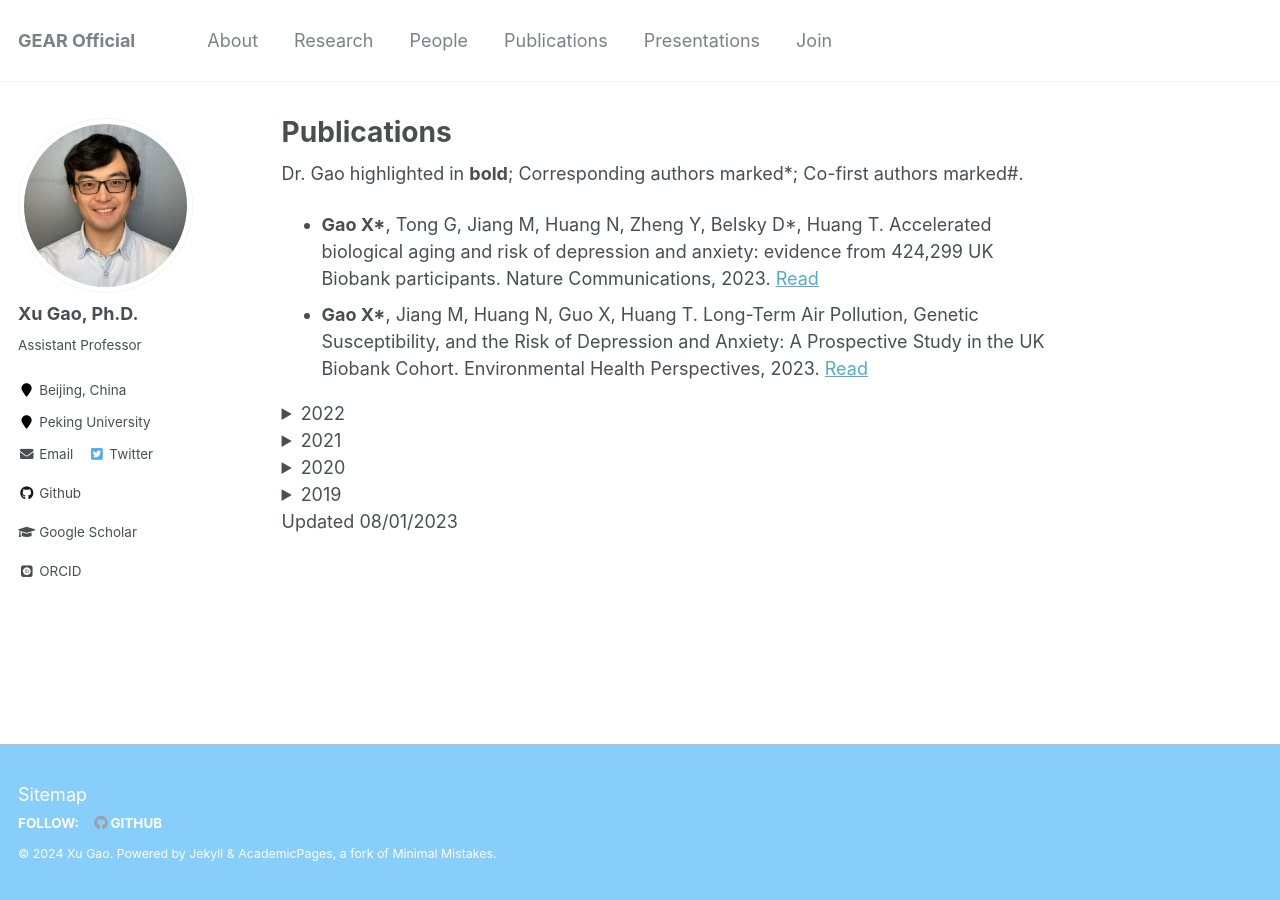
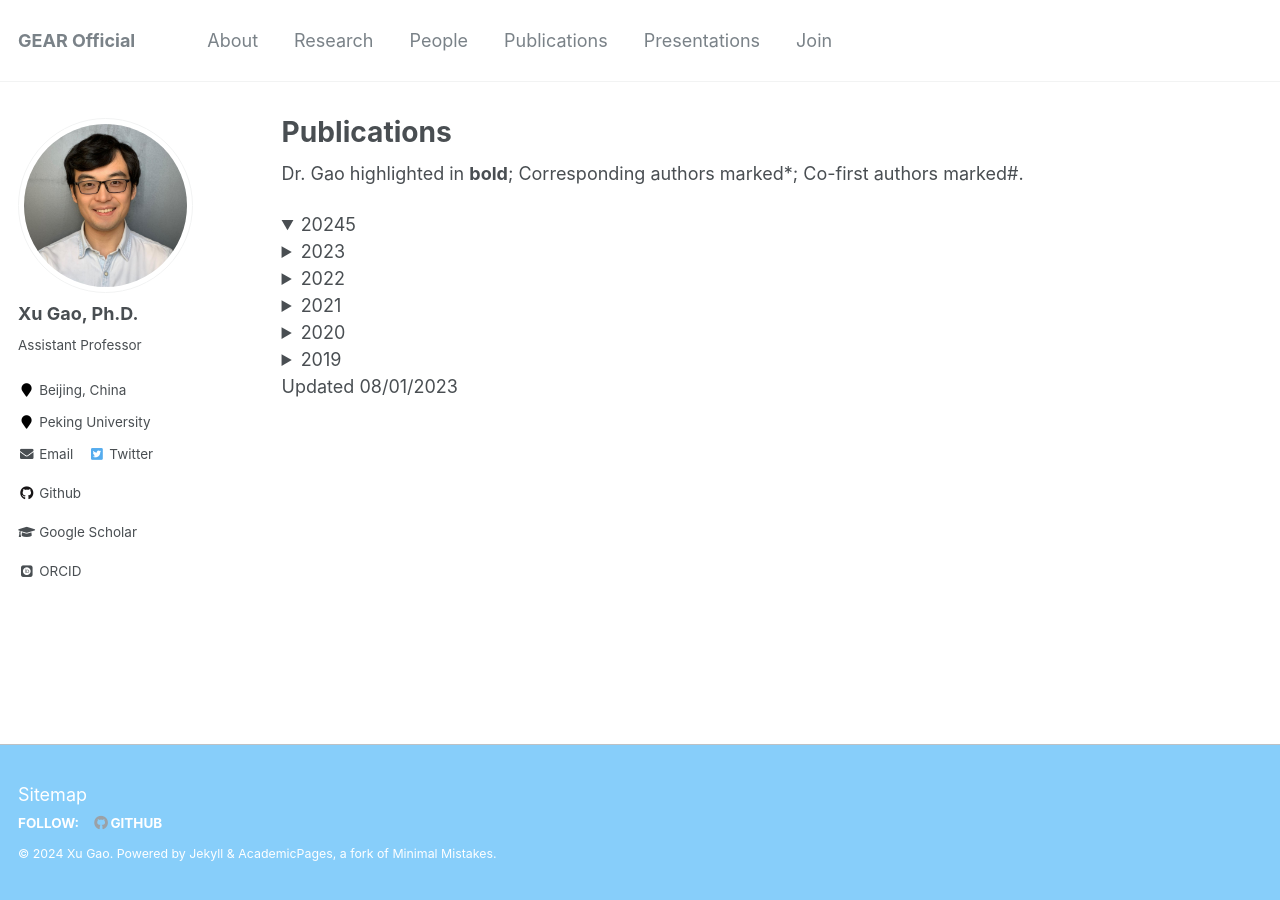
Before and after one commit to ytwangZero/gearpku2020.github.io, a Jekyll site: the page built from _pages/PUBLICATIONS.md, in a window 1280 px wide. Built offline with Jekyll 4.4.1, drawn with Linux system fonts in a browser that asks for light colours; some web fonts are replaced.

Commit message:
Update PUBLICATIONS.md

```diff
--- a/_pages/PUBLICATIONS.md
+++ b/_pages/PUBLICATIONS.md
@@ -15,15 +15,27 @@ redirect_from:
 
 Dr. Gao highlighted in **bold**; Corresponding authors marked*; Co-first authors marked#.
 
+<details open>
+  <summary>20245</summary>
+
+</details>
+
+<details>
+  <summary>2023</summary>
 <ul>
   <li><strong>Gao X*</strong>, Tong G, Jiang M, Huang N, Zheng Y, Belsky D*, Huang T. Accelerated biological aging and risk of depression and anxiety: evidence from 424,299 UK Biobank participants. Nature Communications, 2023. <a href="https://www.nature.com/articles/s41467-023-38013-7">Read</a></li>
   <li><strong>Gao X*</strong>, Jiang M, Huang N, Guo X, Huang T. Long-Term Air Pollution, Genetic Susceptibility, and the Risk of Depression and Anxiety: A Prospective Study in the UK Biobank Cohort. Environmental Health Perspectives, 2023. <a href="https://pubmed.ncbi.nlm.nih.gov/36598457/">Read</a></li>
 </ul>
+</details>
 
 <details>
   <summary>2022</summary>
   <ul>
-    <li><strong>Gao X#</strong>, Huang J#, Cardenas A, Zhao Y, Sun Y, Wang J, Xue L, Baccarelli AA, Guo X, Zhang L, Wu S. Short-Term Exposure of PM2.5 and Epigenetic Aging: A Quasi-Experimental Study. Environmental Science & Technology, 2022. <a href="https://pubs.acs.org/doi/10.1021/acs.est.2c05534">Read</a></li>
+    <li><strong>Gao X#</strong>, Huang J#, Cardenas A, Zhao Y, Sun Y, Wang J, Xue L, Baccarelli AA, Guo X, Zhang L, Wu S. Short-Term Exposure of PM2.5 and Epigenetic Aging: A Quasi-Experimental Study. Environmental Science & Technology, 2022. <a href="https://pubs.acs.org/doi/10.1021/acs.est.2c05534
+
+
+
+        ">Read</a></li>
     <li><strong>Gao X*</strong>, Huang N, Jiang M, Holleczek B, Schöttker B, Huang T, Brenner H. Mortality and morbidity risk prediction for older former smokers based on a score of smoking history: evidence from UK Biobank and ESTHER cohorts. Age and Ageing, 2022, afac154. <a href="https://pubmed.ncbi.nlm.nih.gov/35780433/">Read</a></li>
     <li><strong>Gao X*</strong>, Huang N, Guo X, Huang T. Role of sleep quality in the acceleration of biological aging and its potential for preventive interaction on air pollution insults: Findings from the UK Biobank cohort. Aging cell, 2022, e13610. <a href="https://pubmed.ncbi.nlm.nih.gov/35421261/">Read</a></li>
   </ul>
```
